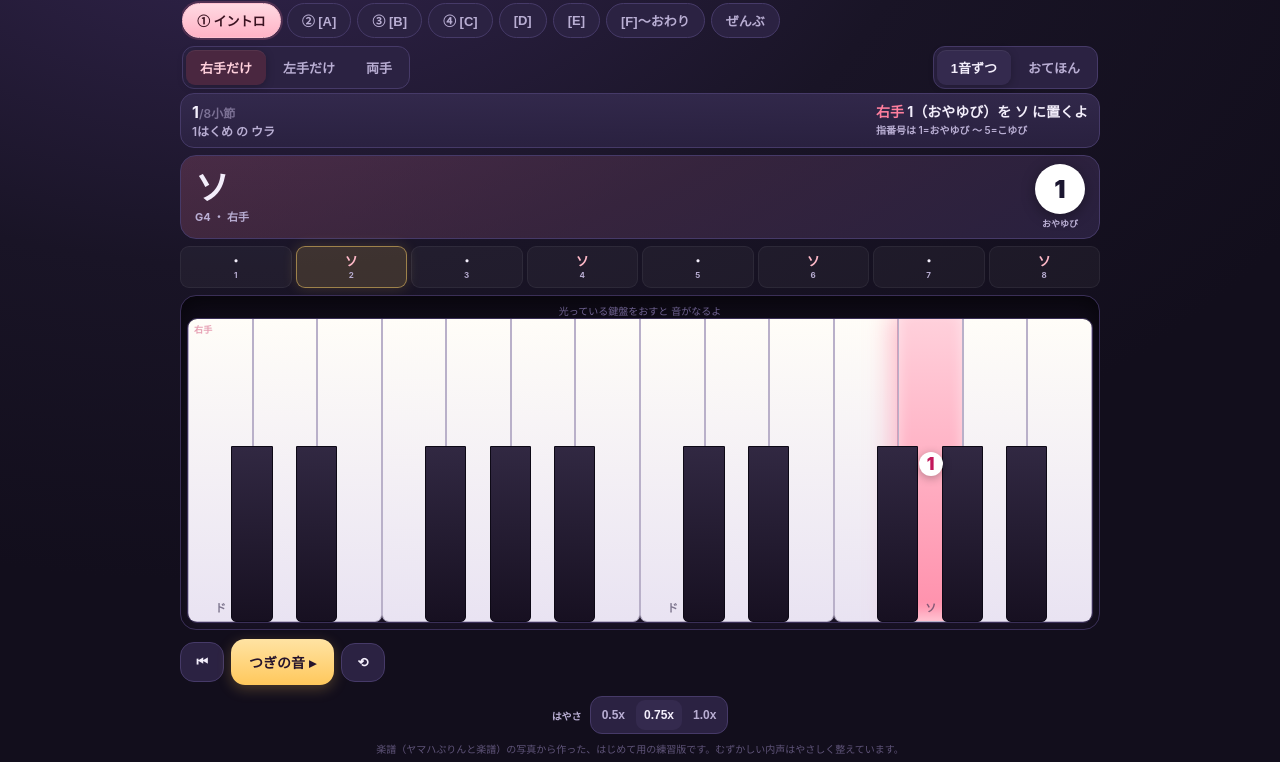
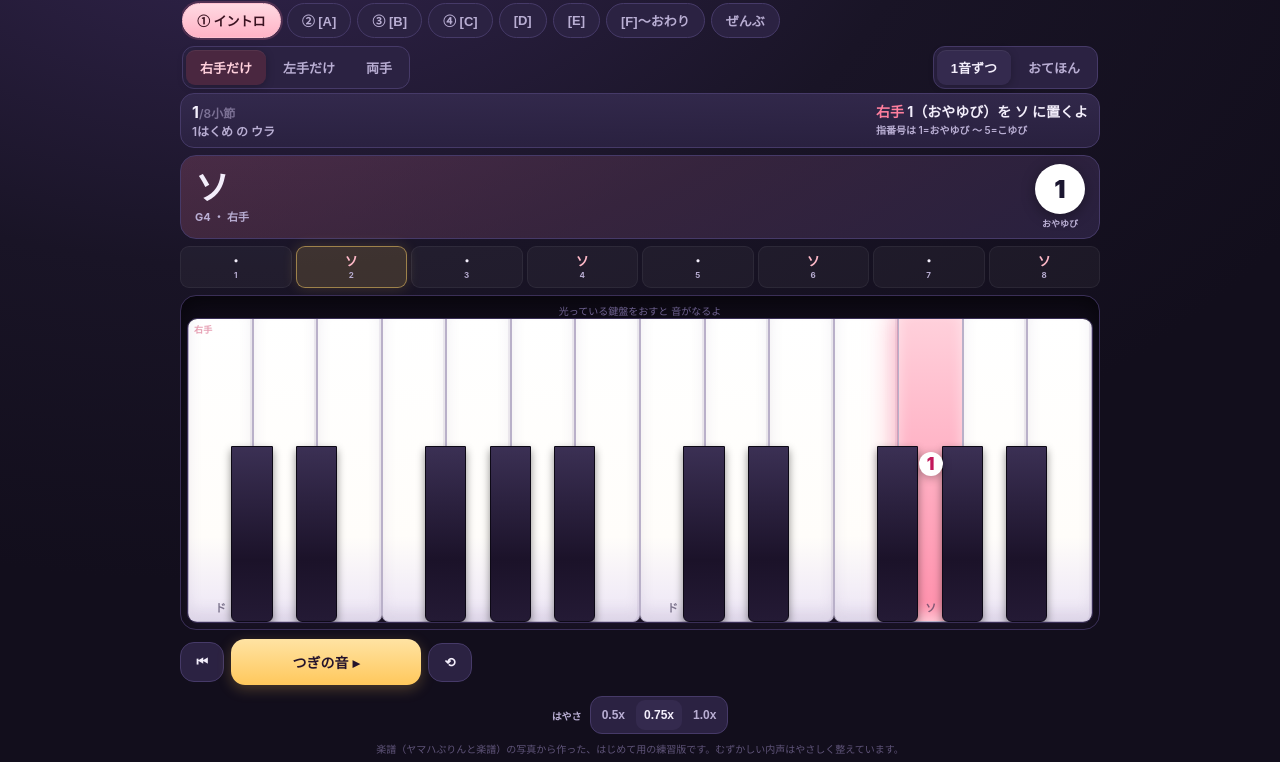
Before and after one commit to eineichan/manabi-land, a plain HTML site: page piano.html in a window 1280 px wide. Shown: the part 38-800 px from the top of the page. Drawn offline with Linux system fonts and the light colour scheme.

Commit message:
ピアノ練習：鍵盤の見た目とボタン配置を調整

```diff
--- a/piano.html
+++ b/piano.html
@@ -107,8 +107,8 @@ h1 .small{font-size:11px;color:var(--muted);font-weight:500;margin-left:6px}
 .key{position:absolute;bottom:0;border-radius:0 0 7px 7px;display:block;overflow:hidden}
 .key .nm{position:absolute;left:0;right:0;bottom:6px;text-align:center;white-space:nowrap}
 .key .fing{position:absolute;left:50%;top:48%;transform:translate(-50%,-50%);z-index:5}
-.key.white{height:100%;background:linear-gradient(180deg,#fffdf8,#e9e3f2);border:1px solid #b9b0c9;border-top:none;color:#3a3150}
-.key.black{height:58%;background:linear-gradient(180deg,#312842,#171021);border:1px solid #0d0916;color:#d9cff0;border-radius:0 0 5px 5px;z-index:3}
+.key.white{height:100%;background:linear-gradient(180deg,#ffffff 0%,#fffdfa 72%,#ece5f5 100%);border:1px solid #b9b0c9;border-top:none;color:#3a3150;box-shadow:inset 0 -10px 14px rgba(90,70,120,.10),inset -2px 0 0 rgba(120,100,150,.10)}
+.key.black{height:58%;background:linear-gradient(180deg,#3b3054 0%,#1b1229 65%,#241a35 100%);border:1px solid #0d0916;color:#d9cff0;border-radius:0 0 6px 6px;z-index:3;box-shadow:0 4px 8px rgba(0,0,0,.45)}
 .key .fing{
   font-size:16px;font-weight:900;width:26px;height:26px;border-radius:50%;display:flex;align-items:center;justify-content:center;
   opacity:0;transition:opacity .12s;box-shadow:0 2px 10px rgba(0,0,0,.3)
@@ -128,6 +128,7 @@ h1 .small{font-size:11px;color:var(--muted);font-weight:500;margin-left:6px}
 
 .footControls{flex:0 0 auto;display:flex;gap:7px;align-items:center;padding:2px 0 0}
 button.grow{flex:1 1 auto;min-width:0}
+@media (min-width:760px){button.grow{min-width:190px;flex:0 1 auto}}
 .speedRow{flex:0 0 auto;display:flex;align-items:center;justify-content:center;gap:8px;padding:4px 0 0}
 .speedLabel{font-size:10px;color:var(--muted);font-weight:700}
 button.primary{
```
